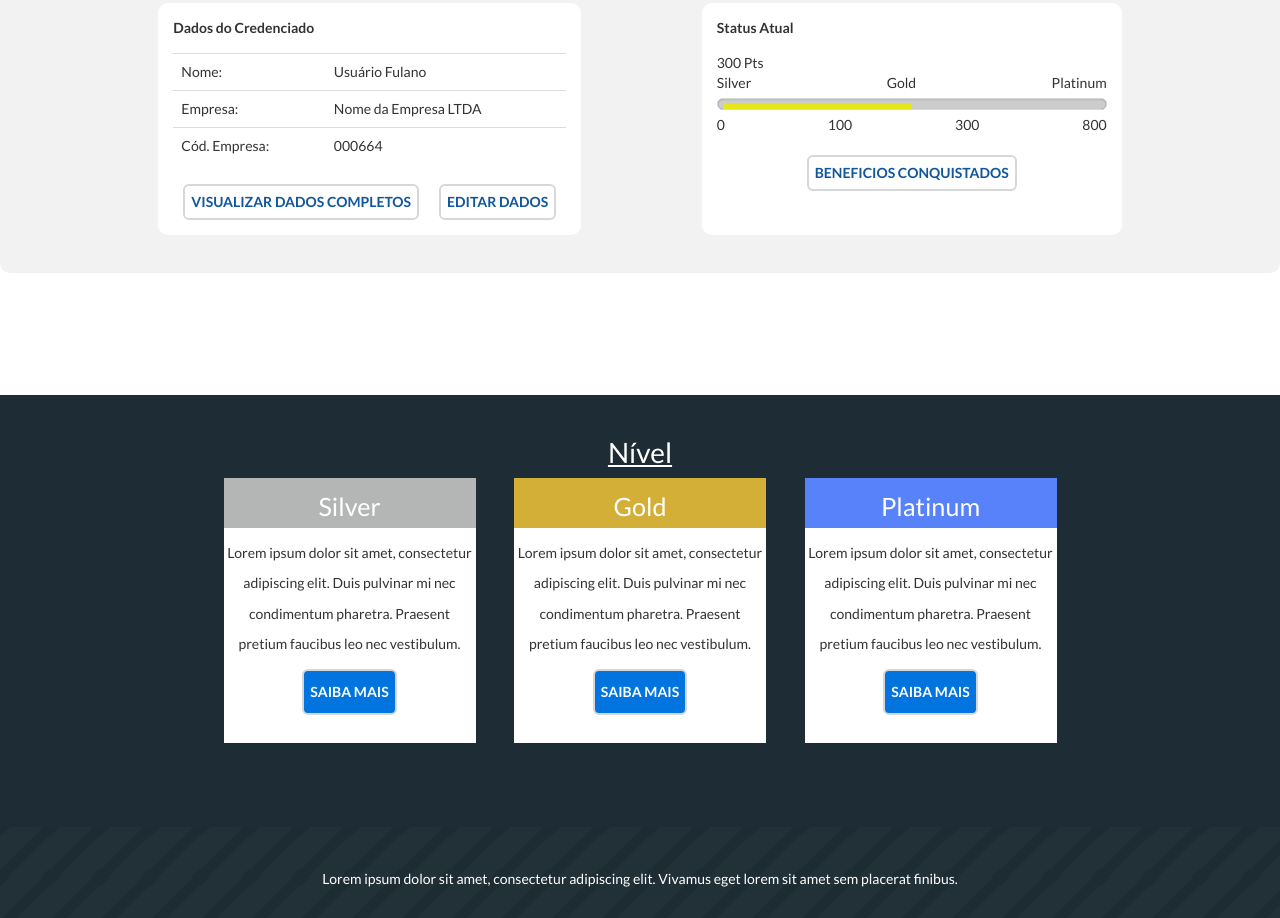
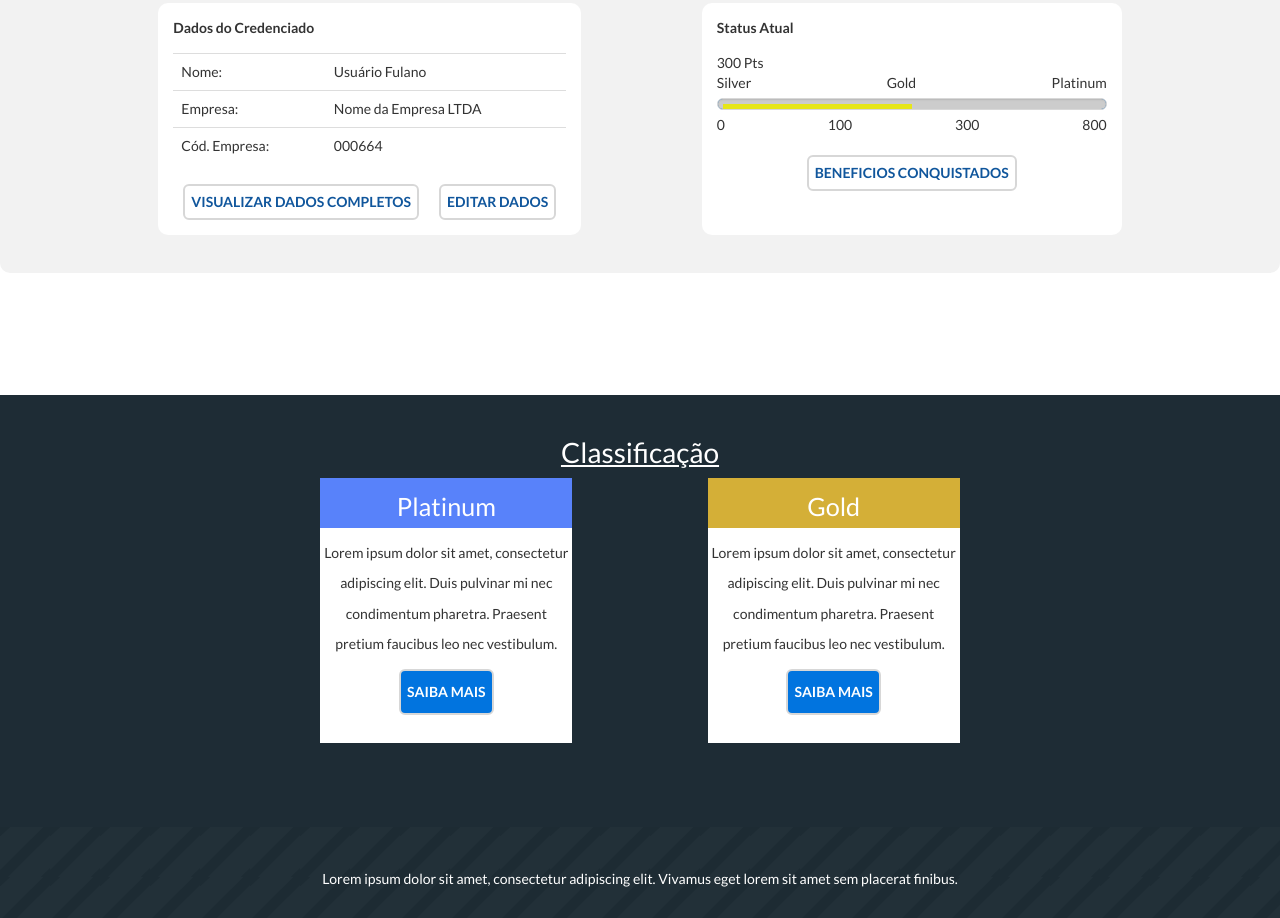
Before and after one commit to vgomes333/clube-jch, a website: page src/index.html in a window 1280 px wide. Shown: the part 475-1393 px from the top of the page. Drawn offline with nearby package versions, Linux system fonts and the light colour scheme.

Commit message:
Alterado nome de "Niveis" para "Classificação" Removido classificação "Silver"

```diff
--- a/src/index.html
+++ b/src/index.html
@@ -180,20 +180,15 @@
     </section>
 
     <section class="niveis">
-        <h2 class="titulo-secao">Nível</h2>
+        <h2 class="titulo-secao">Classificação</h2>
         <div class="container niveis-cards">
             <div class="nivel">
-                <h3 class="nivel-silver">Silver</h3>
+                <h3 class="nivel-platinum">Platinum</h3>
                 <p>Lorem ipsum dolor sit amet, consectetur adipiscing elit. Duis pulvinar mi nec condimentum pharetra. Praesent pretium faucibus leo nec vestibulum.</p>
                 <button class="button button-info">Saiba Mais</button>
             </div>
             <div class="nivel">
                 <h3 class="nivel-gold">Gold</h3>
-                <p>Lorem ipsum dolor sit amet, consectetur adipiscing elit. Duis pulvinar mi nec condimentum pharetra. Praesent pretium faucibus leo nec vestibulum.</p>
-                <button class="button button-info">Saiba Mais</button>
-            </div>
-            <div class="nivel">
-                <h3 class="nivel-platinum">Platinum</h3>
                 <p>Lorem ipsum dolor sit amet, consectetur adipiscing elit. Duis pulvinar mi nec condimentum pharetra. Praesent pretium faucibus leo nec vestibulum.</p>
                 <button class="button button-info">Saiba Mais</button>
             </div>
```
